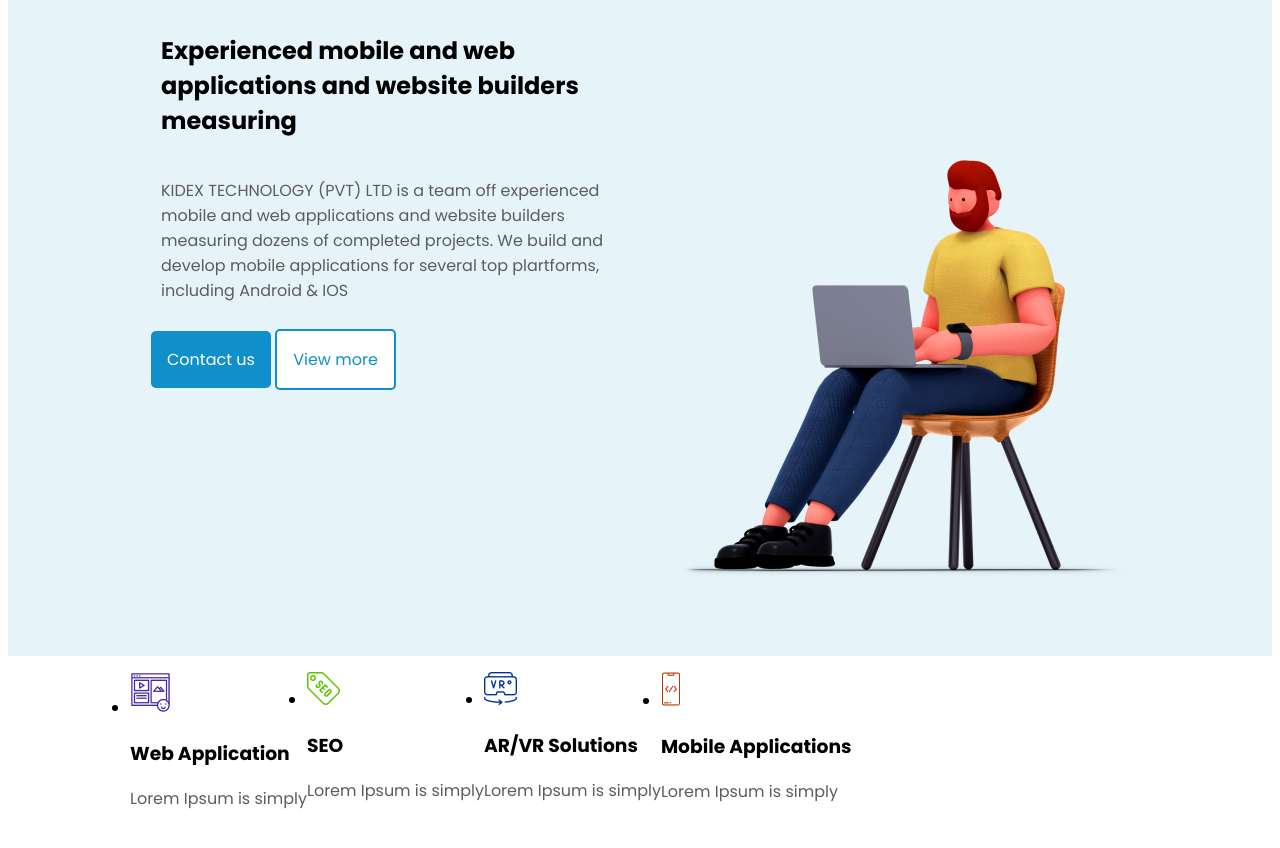
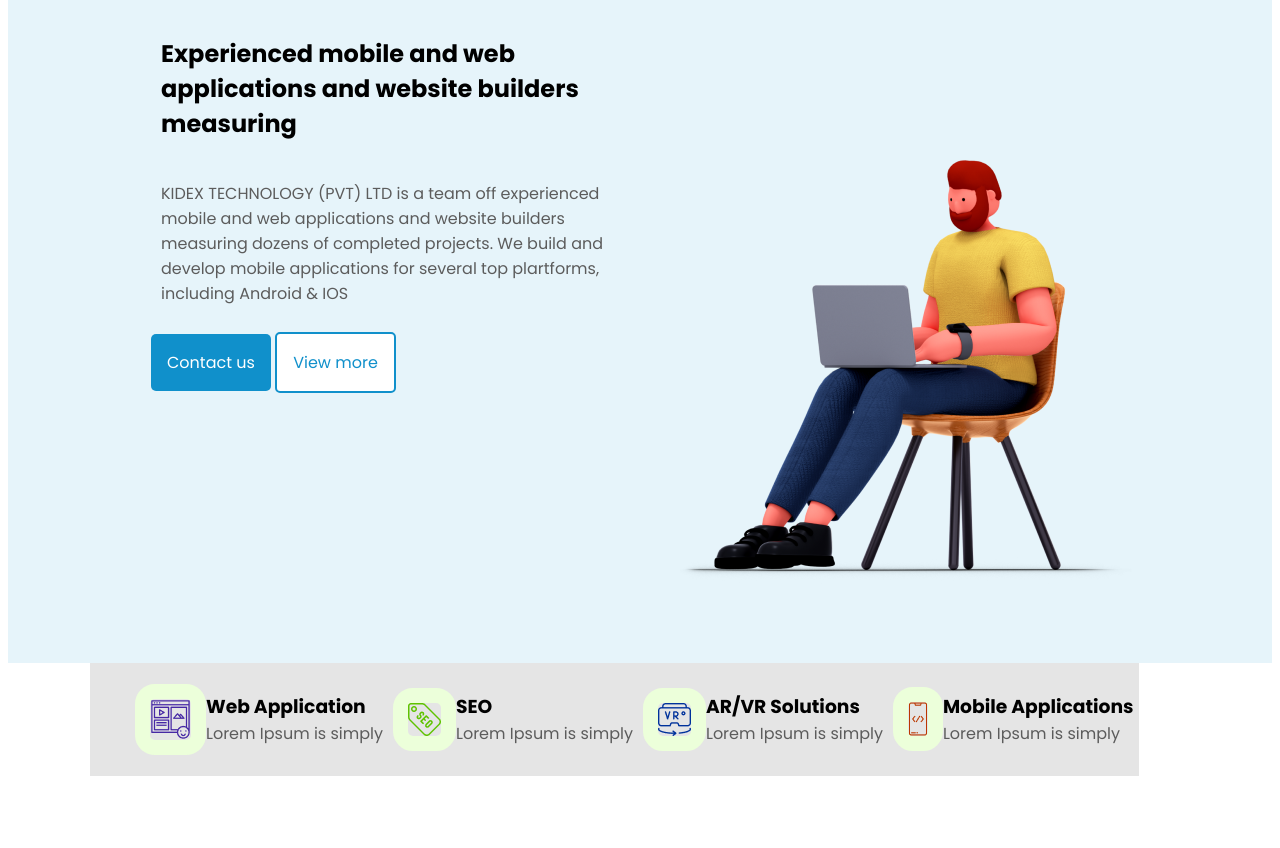
Before and after one commit to thaialcantara/agency-web, a plain HTML site: page index.html in a window 1280 px wide. Shown: the part 266-1114 px from the top of the page. After the commit the page ends 1050 px from the top, so only its background shows below. Drawn offline with Linux system fonts and the light colour scheme.

Commit message:
adicionando section

```diff
--- a/styles.css
+++ b/styles.css
@@ -93,10 +93,6 @@
     border: 2px solid var(--azul);
 }
 
-.imagem__principal {
-    float:right
-}
-
 .titulo__destaque {
     padding: 16px;
     margin: 15px;
@@ -112,13 +108,34 @@
 .item__titulo {
     font-size: 500;
     color: var(--preto);
+    margin: 0;
 }
 
 .item__descricao {
     font-size: 400;
     color: var(--cinza);
+    margin: 0;
 }
 
 .item {
-    text-decoration: none;
+    display: flex;
+    align-items: center;
+    margin: 5px;
 }
+
+.item-texto {
+    display: flex;
+    flex-direction: column;
+}
+
+.imagem-secundaria {
+    display:flex;
+    border: 15px solid ;
+    border-radius: 20px;
+    border-color: #ECFFDA;
+}
+
+.container-secundario {
+    background-color: var(--branco-principal);
+
+}
```
